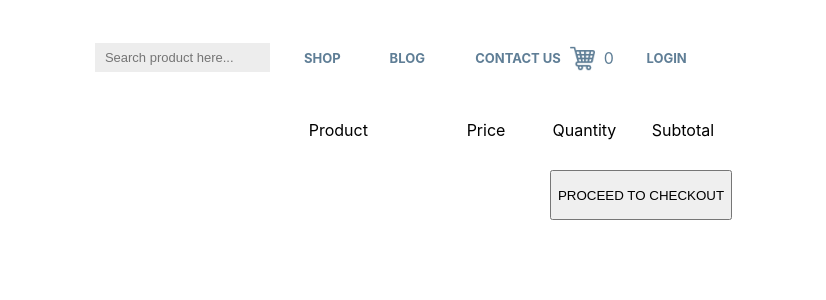
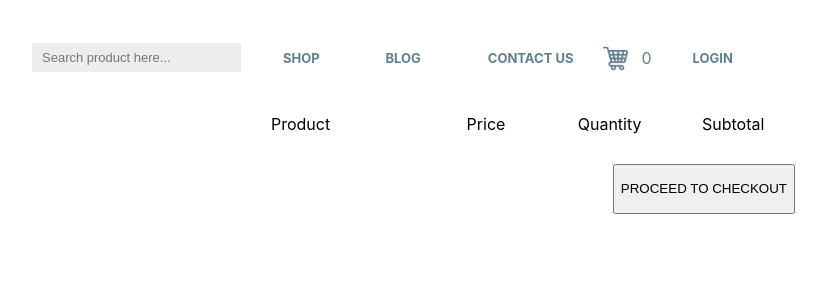
Before and after one commit to NikolasPlatonov/zenbit_store, a React (Create React App) app: page /cart in a window 1280 px wide. Shown: the top 300 px of the page, without its empty margins (229-1055 px from the left). Built offline with nearby package versions, Linux system fonts and the light colour scheme.

Commit message:
CSS for main page added (content is centered)

```diff
--- a/src/components/App.css
+++ b/src/components/App.css
@@ -1,19 +1,24 @@
 .content_main {
   display: grid;
-  grid-template-columns: 1fr;
+  grid-template-rows: 150px 1fr;
+  /* justify-content: center; */
 }
 
 .content {
   display: grid;
-  grid-template-rows: 120px 1fr;
-  justify-content: center;
+  grid-template-columns: 1fr;
+  margin-left: 20%;
+  margin-right: 20%;
 }
 
 .header {
   margin-top: 3vw;
+  align-items: stretch;
+  margin-bottom: 3vw;
 }
 
 .products_container {
   display: grid;
   grid-template-columns: 4fr;
+  min-width: 60%;
 }
--- a/src/components/Login/Login.js
+++ b/src/components/Login/Login.js
@@ -15,6 +15,7 @@ export const Login = () => {
   }
 
   return (
+    <div>
       <form onSubmit={handleSubmit}>
         <FormGroup>
           <FormLabel>Email</FormLabel>
@@ -37,5 +38,6 @@ export const Login = () => {
           Login
         </Button>
       </form>
+    </div>
   );
 };
--- a/src/components/Login/Login.module.css
+++ b/src/components/Login/Login.module.css
@@ -1,8 +1,2 @@
 .login {
-  padding: 60px 0;
 }
-
-.login form {
-  margin: 0 auto;
-  max-width: 320px;
-}
--- a/src/components/ProductCard/ProductCard.js
+++ b/src/components/ProductCard/ProductCard.js
@@ -7,12 +7,12 @@ import { addToCart } from '../../redux/actions/cart-action';
 const ProductCard = ({ el, addToCart }) => {
   return (
     <div className={s.container_main}>
-      <div className={s.container}>
-        <div className={s.photo_container}>
-          <NavLink to={`/product/` + el.id}>
-            <img alt="product_image" src={el.image} className={s.photo} />
-          </NavLink>
-        </div>
+      <div className={s.photo_container}>
+        <NavLink to={`/product/` + el.id}>
+          <img alt="product_image" src={el.image} className={s.photo} />
+        </NavLink>
+      </div>
+      <div className={s.info_container}>
         <div className={s.name}>{el.name}</div>
         <div className={s.price}>{el.price} USD</div>
         <div className={s.button}>
--- a/src/components/ProductCard/ProductCard.module.css
+++ b/src/components/ProductCard/ProductCard.module.css
@@ -1,16 +1,17 @@
 .container_main {
   display: grid;
-  grid-template-columns: 1fr;
-}
-
-.container {
+  grid-template-rows: 3fr 2fr;
   margin: 1em;
 }
 
 .photo_container {
-  width: 9em;
-  height: 9em;
-  justify-content: center;
+  /* width: 100%; */
+  flex-basis: auto;
+  height: 100%;
+}
+
+.info_container {
+  justify-content: flex-end;
 }
 
 .photo {
@@ -43,5 +44,5 @@
 }
 
 .button {
-  margin-left: 9%;
+  justify-content: flex-start;
 }
```
Lines whose indentation alone changed are shown as unchanged.
